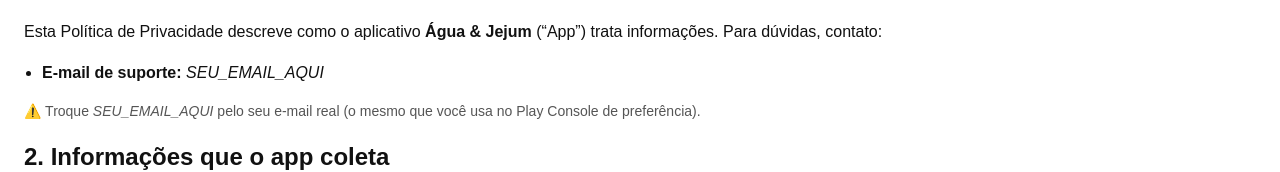
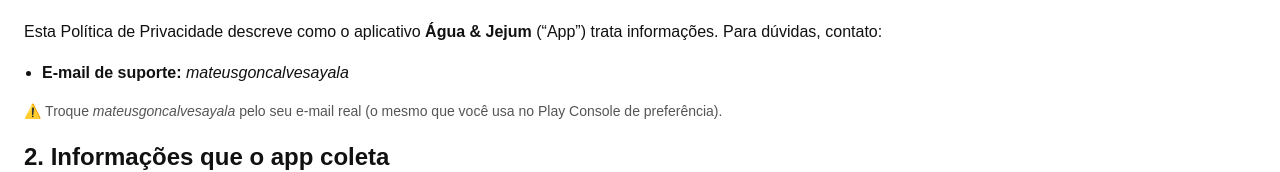
Before and after one commit to covu045/A-MAIOR-C-PSULA-DO-TEMPO, a plain HTML site: page privacy.html in a window 1280 px wide. Shown: the part 282-454 px from the top of the page. Drawn offline with Linux system fonts and the light colour scheme.

Commit message:
Atualizar o privacy.html
atualização de Privacidade jejumeagua

```diff
--- a/privacy.html
+++ b/privacy.html
@@ -28,9 +28,9 @@
   <p>Esta Política de Privacidade descreve como o aplicativo <strong>Água & Jejum</strong> (“App”) trata informações.
   Para dúvidas, contato:</p>
   <ul>
-    <li><strong>E-mail de suporte:</strong> <em>SEU_EMAIL_AQUI</em></li>
+    <li><strong>E-mail de suporte:</strong> <em>mateusgoncalvesayala</em></li>
   </ul>
-  <p class="muted">⚠️ Troque <em>SEU_EMAIL_AQUI</em> pelo seu e-mail real (o mesmo que você usa no Play Console de preferência).</p>
+  <p class="muted">⚠️ Troque <em>mateusgoncalvesayala</em> pelo seu e-mail real (o mesmo que você usa no Play Console de preferência).</p>
 
   <h2>2. Informações que o app coleta</h2>
 
```
